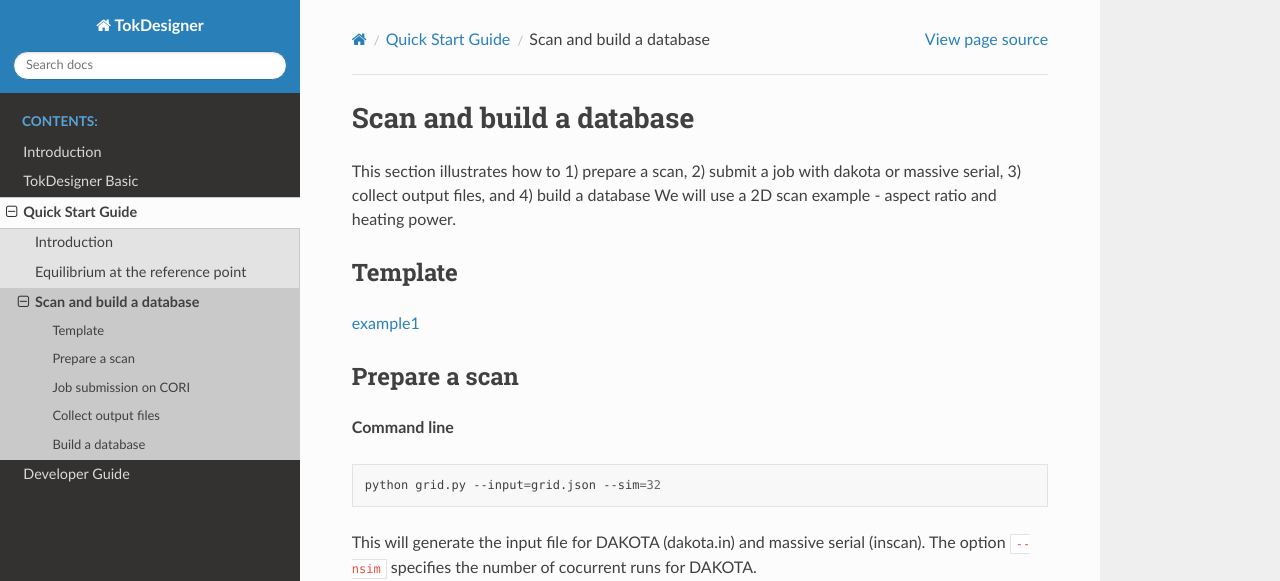
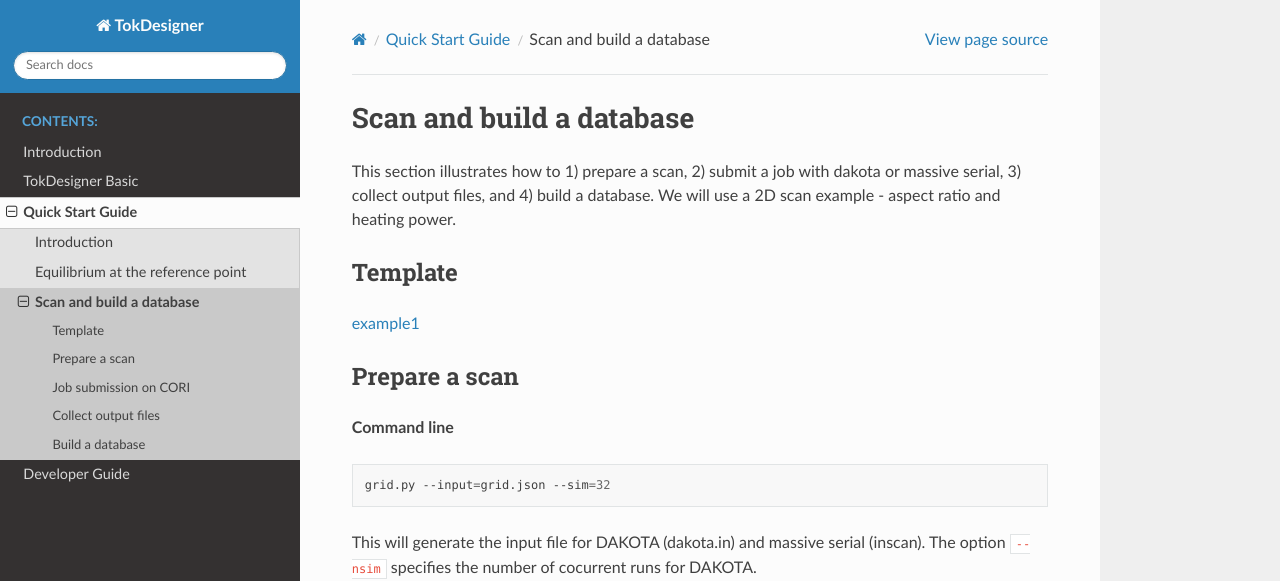
Before and after one commit to ORNL-Fusion/tokdesigner-doc, a Sphinx documentation site: the page built from docs/step2.rst, in a window 1280 px wide and 900 px high. Shown: the top 581 px of the window. Built offline with Sphinx 7.4.7 and the Read the Docs theme 2.0.0, drawn with Linux system fonts in a browser that asks for light colours.

Commit message:
correct typo

```diff
--- a/docs/step2.rst
+++ b/docs/step2.rst
@@ -2,7 +2,7 @@
 Scan and build a database
 =========================
 
-This section  illustrates how to 1) prepare a scan, 2) submit a job with dakota or massive serial, 3) collect output files, and 4) build a database
+This section  illustrates how to 1) prepare a scan, 2) submit a job with dakota or massive serial, 3) collect output files, and 4) build a database.
 We will use a 2D scan example - aspect ratio and heating power.
 
 Template
@@ -17,7 +17,7 @@ Prepare a scan
 
 .. code-block:: bash
 
-    python grid.py --input=grid.json --sim=32
+    grid.py --input=grid.json --sim=32
 
 This will generate the input file for DAKOTA (dakota.in) and massive serial (inscan).
 The option ``--nsim`` specifies the number of cocurrent runs for DAKOTA.
```
Also changed, not shown: other parts of docs/step2.rst (+1 -1 lines).
